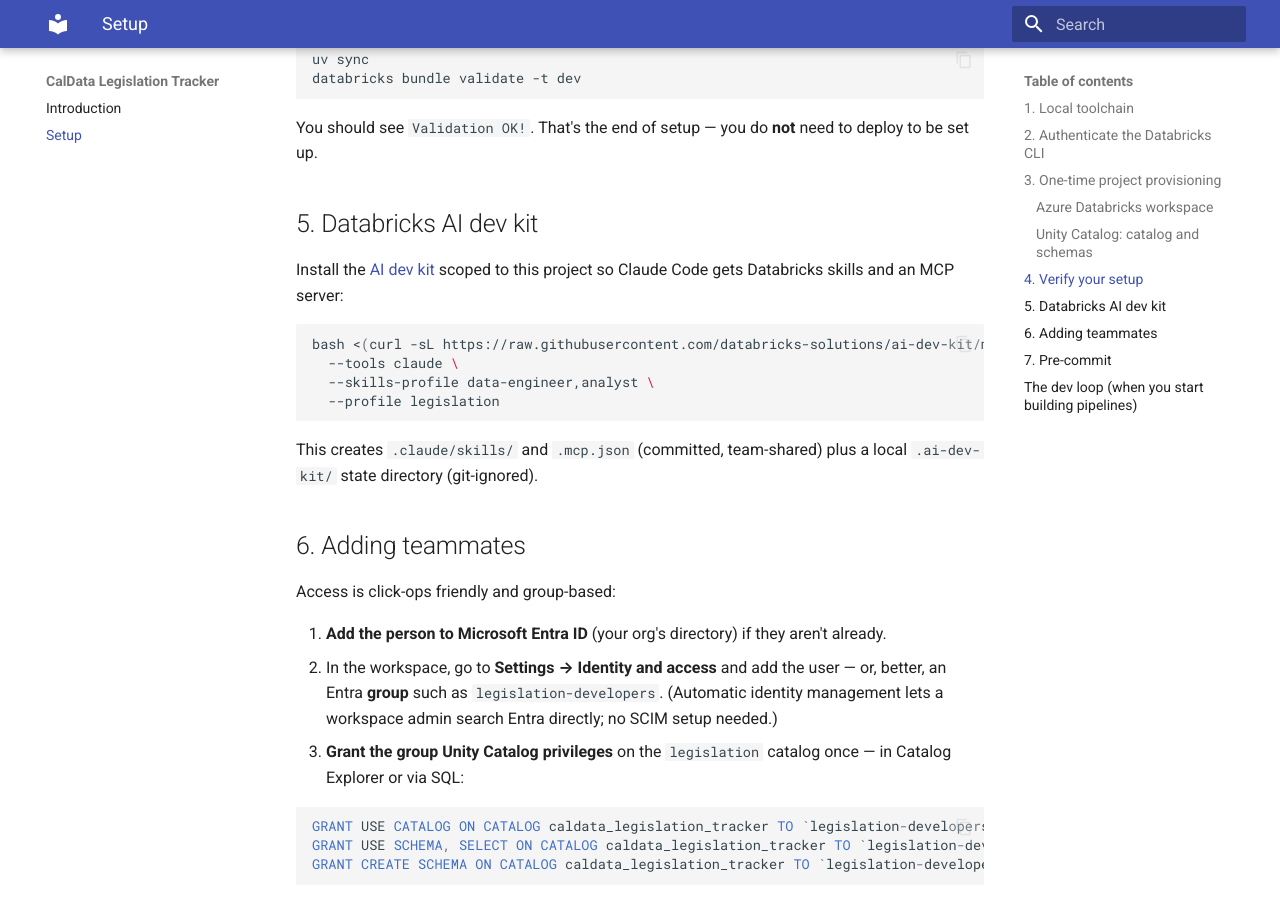
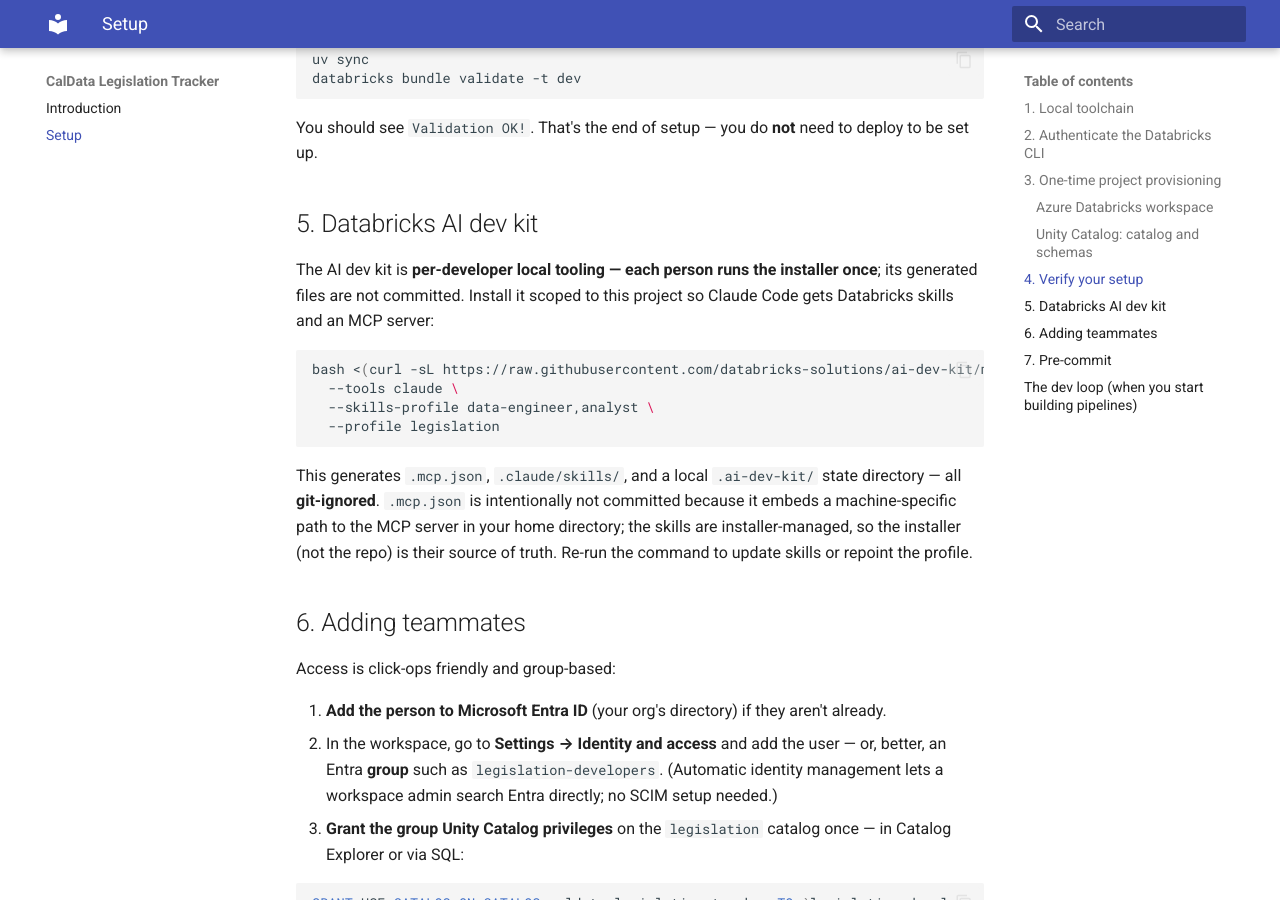
Before and after one commit to cagov/caldata-legislation-tracker, an MkDocs documentation site: the page built from docs/setup.md, in a window 1280 px wide and 900 px high, scrolled down 2465 px. Built offline with MkDocs 1.6.1 and Material for MkDocs 9.7.7, drawn with Linux system fonts in a browser that asks for light colours.

Commit message:
Clarify AI dev kit setup.

````diff
--- a/docs/setup.md
+++ b/docs/setup.md
@@ -115,8 +115,9 @@
 
 ## 5. Databricks AI dev kit
 
-Install the [AI dev kit](https://github.com/databricks-solutions/ai-dev-kit) scoped to this
-project so Claude Code gets Databricks skills and an MCP server:
+The AI dev kit is **per-developer local tooling — each person runs the installer once**; its
+generated files are not committed. Install it scoped to this project so Claude Code gets Databricks
+skills and an MCP server:
 
 ```bash
 bash <(curl -sL https://raw.githubusercontent.com/databricks-solutions/ai-dev-kit/main/install.sh) \
@@ -125,8 +126,10 @@
   --profile legislation
 ```
 
-This creates `.claude/skills/` and `.mcp.json` (committed, team-shared) plus a local
-`.ai-dev-kit/` state directory (git-ignored).
+This generates `.mcp.json`, `.claude/skills/`, and a local `.ai-dev-kit/` state directory — all
+**git-ignored**. `.mcp.json` is intentionally not committed because it embeds a machine-specific
+path to the MCP server in your home directory; the skills are installer-managed, so the installer
+(not the repo) is their source of truth. Re-run the command to update skills or repoint the profile.
 
 ## 6. Adding teammates
 
````
Also changed, not shown: README.md (+3 -3 lines), 1 other file.
